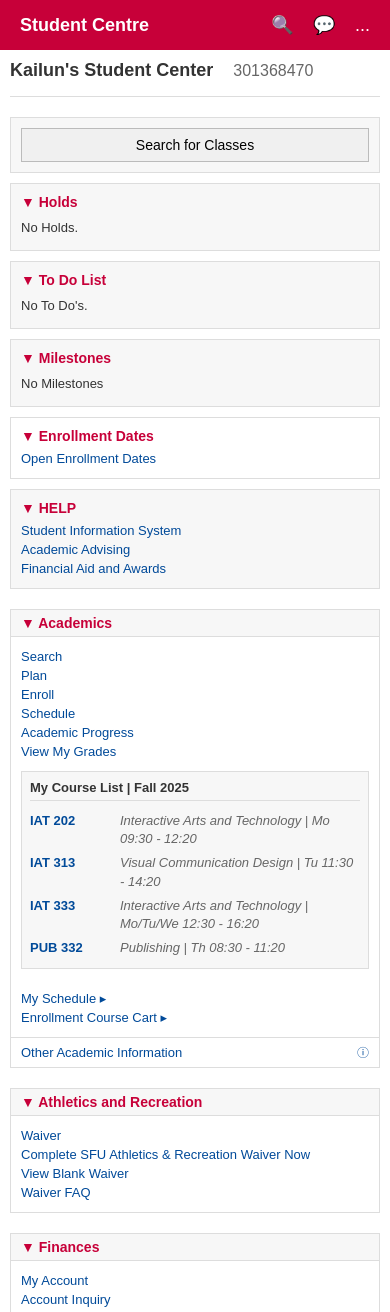
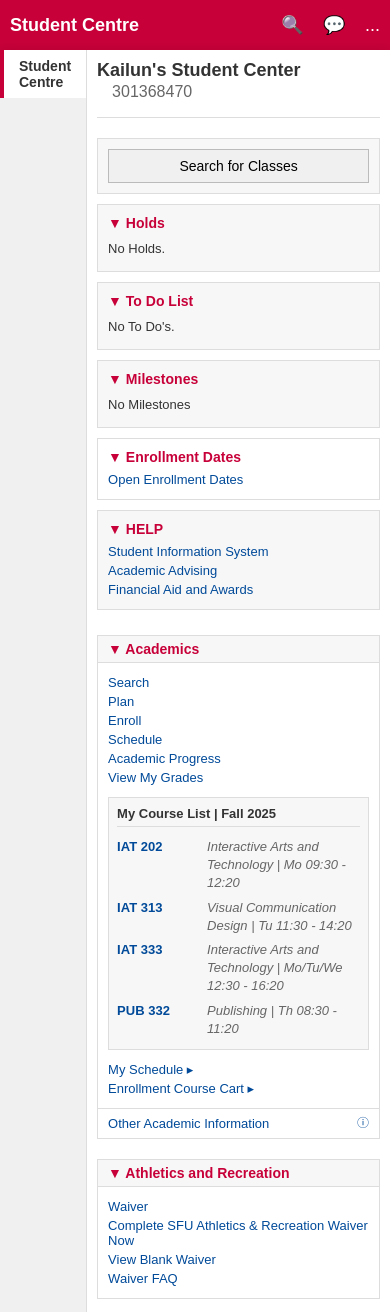
Before and after one commit to Kellen666123/GOSFU, a plain HTML site: page index.html in a window 390 px wide. Shown: the top 1312 px of the page. Drawn offline with Linux system fonts and the light colour scheme.

Commit message:
main page responsibility 2.0

```diff
--- a/styles.css
+++ b/styles.css
@@ -286,81 +286,56 @@ a {
     display: none;
 }
 
-/* --- 媒体查询：针对屏幕宽度小于 768px 的设备 (例如手机和平板) --- */
+
+/* --- 响应式设计修正 (styles.css) --- */
+
+/* 1. 修正顶栏和主体宽度问题 */
+.main-container {
+    /* 移除 PC 端的最大宽度限制，让它在手机上可以占据 100% 宽度 */
+    max-width: 100%;
+}
+
+/* 2. 在窄屏上修正 Academic 模块的布局 */
 @media (max-width: 768px) {
 
-    /* 1. 主容器：取消最大宽度限制，让内容充满屏幕 */
-    .main-container {
-        max-width: 100%;
-        margin: 0;
-        box-shadow: none;
-        flex-direction: column; /* 将主容器堆叠显示 (左导航在最上面) */
+    /* 修正顶部红色条的宽度和内边距 */
+    .top-bar {
+        padding: 5px 10px;
     }
 
-    /* 2. 左侧导航栏 (Left-Nav): 变成横向并隐藏，仅在需要时显示 */
-    .left-nav {
-        width: 100%;
-        border-right: none;
-        /* 在手机上，我们通常会把侧边栏藏起来，这里先把它横向展开，并取消激活边框 */
-        display: none; /* 暂时隐藏，因为不需要它一直显示 */
-    }
-
-    /* 3. 主要内容区域 (Main-Content): 占据全部宽度 */
+    /* 修正主容器的左右内边距 */
     .content-area {
         padding: 10px;
     }
 
-    /* 4. 主内容和右侧边栏的布局：堆叠显示 */
+    /* 修正主内容区域和右侧边栏在手机上改为垂直堆叠 */
     .main-content-wrapper {
-        flex-direction: column; /* 从左右并列改为上下堆叠 */
-        gap: 10px;
+        flex-direction: column;
+        gap: 15px;
     }
 
-    /* 5. 右侧边栏 (Right-Sidebar): 占据全部宽度，并调整布局 */
+    /* 右侧边栏在手机上应占满宽度 */
     .right-sidebar {
         width: 100%;
-        order: -1; /* 将侧边栏移到顶部，让主要内容先显示 */
+        order: -1; /* 将侧边栏移到顶部，如果需要 */
     }
 
-    /* 6. 信息面板 (Academics, Finances 等): 调整内部布局 */
-    .info-panel .panel-body {
-        /* 针对 Academics 模块的新布局 */
-        flex-direction: column; /* 链接、课程列表、动作链接全部垂直堆叠 */
-        display: flex; /* 强制使用 flex 垂直布局 */
+    /* 修正 Academics 模块内的网格布局 */
+    .info-panel .panel-body.full-width {
+        /* 在手机上改为垂直堆叠布局 */
+        grid-template-columns: 1fr; /* 仅一列 */
         gap: 10px;
         padding: 10px;
     }
 
-    /* 7. Academics 模块的 Grid 布局调整 */
-    .info-panel .panel-body.full-width {
-         /* 取消 Grid 布局，恢复为垂直堆叠 */
-        grid-template-columns: 1fr;
-        gap: 10px;
+    /* 课程列表和动作链接在手机上需要全宽显示 */
+    .link-column {
+        flex: auto;
     }
 
-    /* 8. 课程列表：调整宽度 */
-    .link-column {
-        flex: auto; /* 不再限制固定宽度 */
-        width: 100%;
+    /* 确保动作链接在手机上左对齐，而不是右侧对齐 */
+    .action-links {
+        align-items: flex-start;
+        padding-top: 0;
     }
-
-    /* 9. 动作链接：靠左对齐 */
-    .action-links {
-        align-items: flex-start; /* 左对齐链接 */
-    }
-
-    /* 10. 课程表页面（schedule.html）的表格适配 */
-    .course-schedule {
-        width: 100%; /* 课程表宽度充满屏幕 */
-        min-width: 700px; /* 保持最小宽度以防止时间网格混乱 */
-        /* 启用水平滚动条 */
-        display: block;
-        overflow-x: auto;
-    }
-
-    .schedule-container {
-        padding: 0;
-        justify-content: flex-start; /* 靠左对齐，方便滚动 */
-    }
-
 }
```
